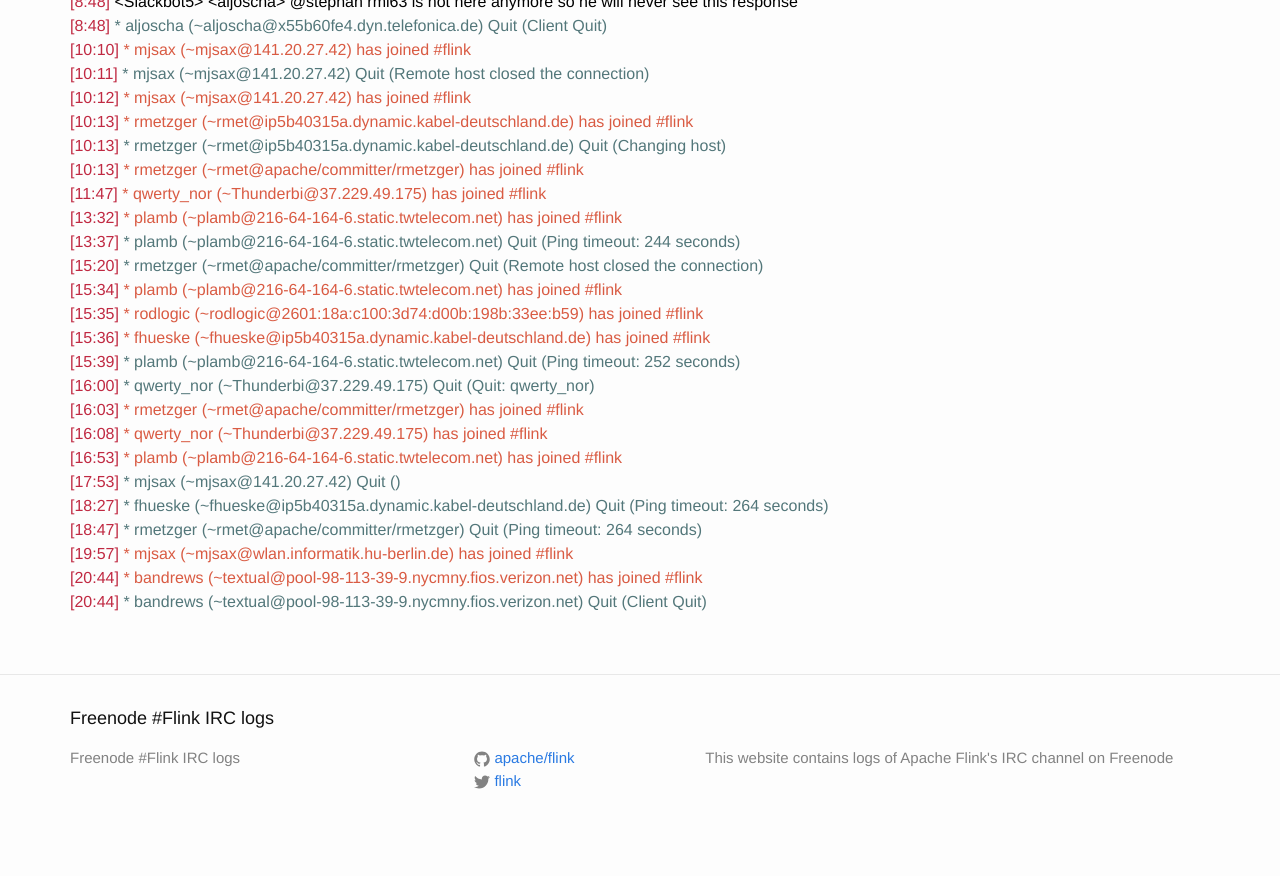
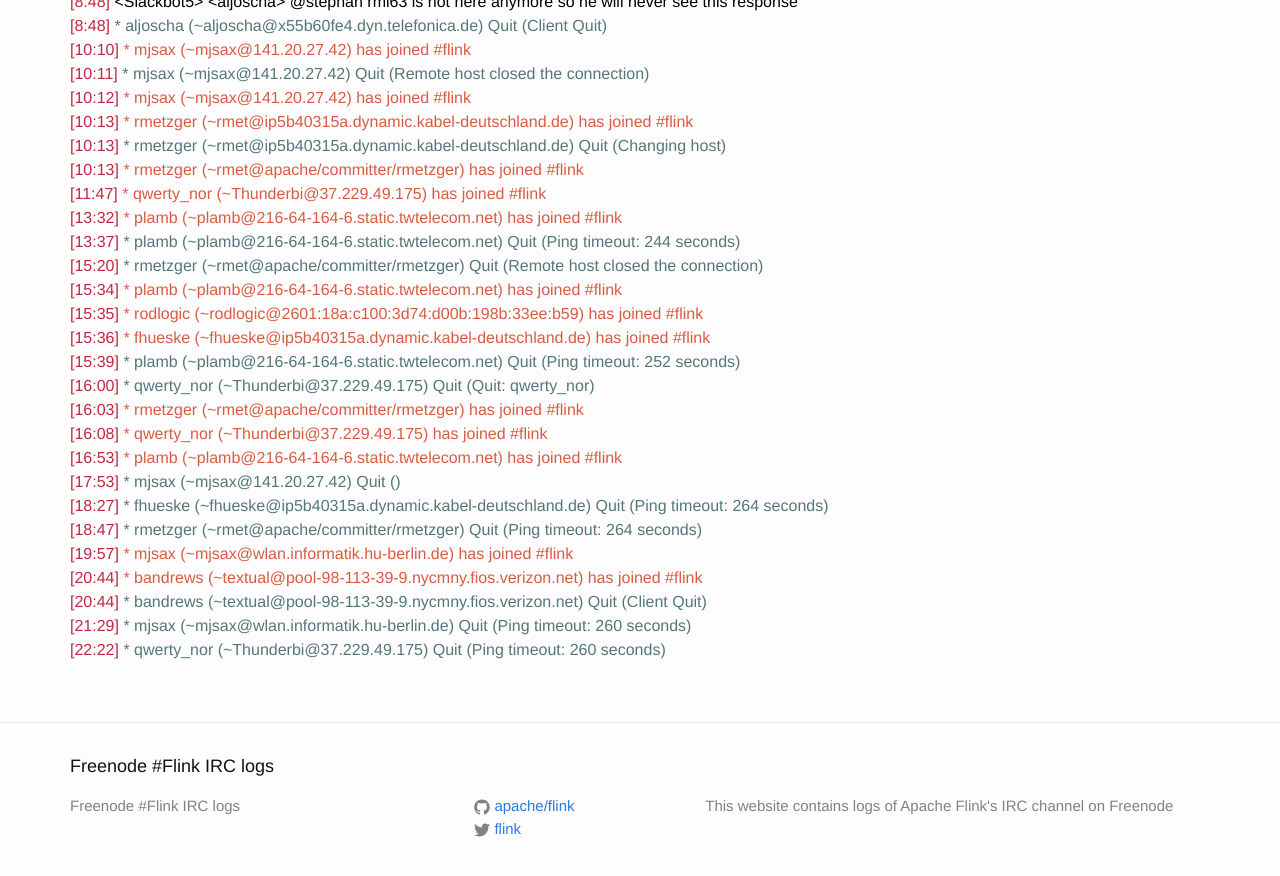
Before and after one commit to flink-irc-logs/flink-irc-logs.github.io, a Jekyll site: the page built from _posts/2015-10-01-logs.markdown, in a window 1280 px wide and 900 px high, scrolled down 666 px. Shown: the top 876 px of the window. Built offline with Jekyll 4.4.1, drawn with Linux system fonts in a browser that asks for light colours; before the commit the page ends 1518 px from its top, so only the background shows below that.

Commit message:
Update of the logs on Thu Oct  1 23:21:19 CEST 2015

```diff
--- a/_posts/2015-10-01-logs.markdown
+++ b/_posts/2015-10-01-logs.markdown
@@ -46,3 +46,5 @@
 <span class="irc-date">[19:57]</span> <span class="irc-green">* mjsax (~mjsax@wlan.informatik.hu-berlin.de) has joined #flink</span><br />
 <span class="irc-date">[20:44]</span> <span class="irc-green">* bandrews (~textual@pool-98-113-39-9.nycmny.fios.verizon.net) has joined #flink</span><br />
 <span class="irc-date">[20:44]</span> <span class="irc-navy">* bandrews (~textual@pool-98-113-39-9.nycmny.fios.verizon.net) Quit (Client Quit)</span><br />
+<span class="irc-date">[21:29]</span> <span class="irc-navy">* mjsax (~mjsax@wlan.informatik.hu-berlin.de) Quit (Ping timeout: 260 seconds)</span><br />
+<span class="irc-date">[22:22]</span> <span class="irc-navy">* qwerty_nor (~Thunderbi@37.229.49.175) Quit (Ping timeout: 260 seconds)</span><br />
```
